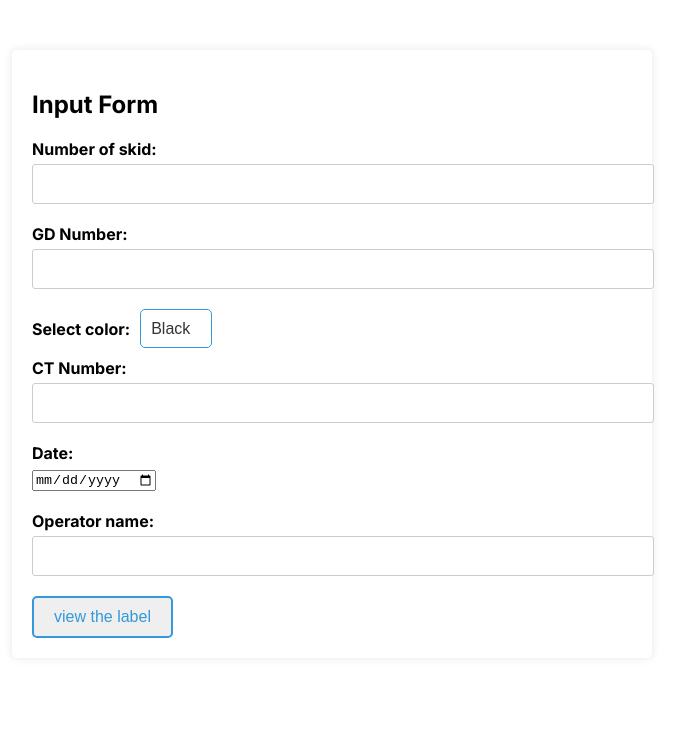
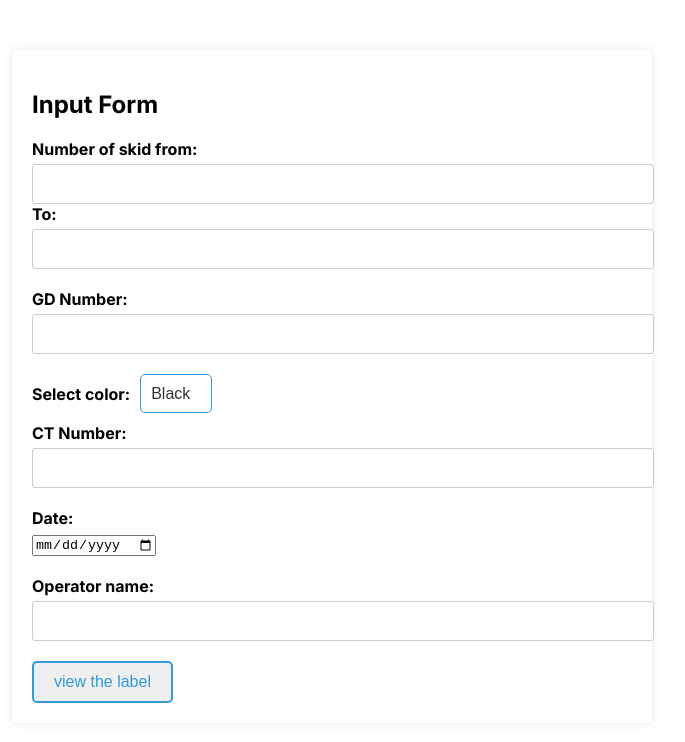
Before and after one commit to SUJAY47/skidlabeldiploy, a Next.js app: page /diecuttingpage in a window 1280 px wide. Shown: the top 742 px of the page, without its empty margins (308-993 px from the left). Built offline with nearby package versions, Linux system fonts and the light colour scheme.

Commit message:
skid number updated

```diff
--- a/app/diecuttingpage/page.js
+++ b/app/diecuttingpage/page.js
@@ -4,7 +4,8 @@ import Link from "next/link";
 
 const InputData = () => {
   const [inputData, setInputData] = useState({
-    skidno: "",
+    skidnofrom: "",
+    skidnoto:"",
     gdno: "",
     color:"",
     ctno: "",
@@ -26,13 +27,21 @@ const InputData = () => {
       <h2>Input Form</h2>
       <form>
         <div className="form-group">
-          <label for="input1">Number of skid:</label>
+          <label for="input1">Number of skid from:</label>
           <input
             onChange={handleInputChange}
             type="number"
             id="input1"
-            name="skidno"
-            value={inputData.skidno}
+            name="skidnofrom"
+            value={inputData.skidnofrom}
+          />
+          <label for="input1.1">To:</label>
+          <input
+            onChange={handleInputChange}
+            type="number"
+            id="input1.1"
+            name="skidnoto"
+            value={inputData.skidnoto}
           />
         </div>
         <div className="form-group">
```
Also changed, not shown: app/pdffile/page.js (+16 -7 lines).
